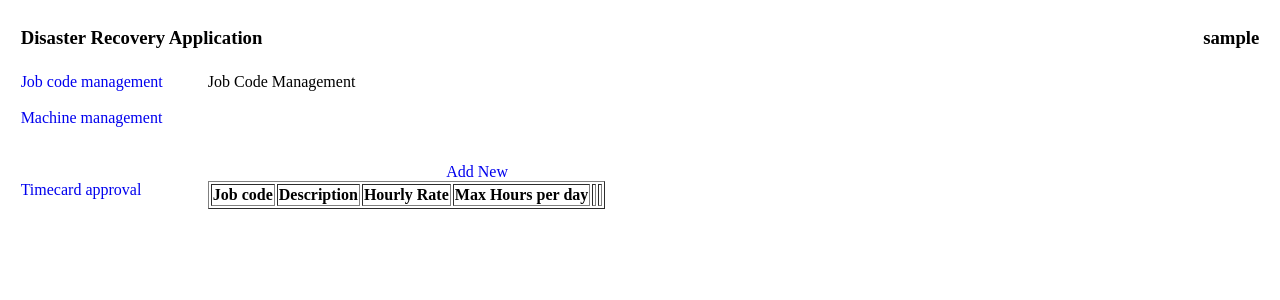
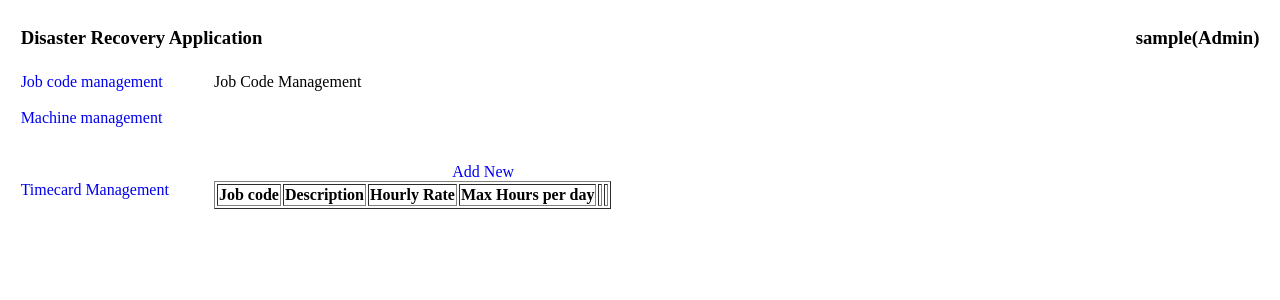
Before and after one commit to KanchanPat/DisasterRecoveryManagement, a Django app: page /job_management/ in a window 1280 px wide. Shown: the top 300 px of the page. Run offline with Django 3.2, Linux system fonts and the light colour scheme; the visitor is signed in with stand-in values (Sample User, id 1); data that the repository does not hold is empty; parts of the project's set-up code (start-up, migrations or seed data) failed here and were passed over.

Commit message:
merged project--good1

```diff
--- a/DRApp/settings.py
+++ b/DRApp/settings.py
@@ -86,7 +86,7 @@ DATABASES = {
         },
     }
 }
-LOGIN_REDIRECT_URL = '/timecard_approval/'
+LOGIN_REDIRECT_URL = '/timecard_management'
 TIMECARDDETAILS_SESSION_ID = 'y'
 
 # Password validation
--- a/DRApp/urls.py
+++ b/DRApp/urls.py
@@ -32,7 +32,7 @@ urlpatterns = [
     path('machine_update/<int:pk>/', MachineUpdate.as_view(), name='machine_update'),
     path('machine_create/', MachineCreate.as_view(), name='machine_create'),
     path('machine_delete/<int:pk>/', MachineDelete.as_view(), name='machine_delete'),
-    path('timecard_approval/', TimeCardList.as_view(), name='timecard_approval' ),
+    path('timecard_management/', TimeCardList.as_view(), name='timecard_management' ),
     path('timecard/',views.create_timecard,name='timecard'),
     # path('timecard_submission/',)
 ]
--- a/template/base.html
+++ b/template/base.html
@@ -19,7 +19,8 @@
 
     <div class="header">
         <div class="title">
-            <h3 style="margin-top:0.5px;margin-bottom: 2%">Disaster Recovery Application<span style="float: right">{{ user.username }}</span>
+            <h3 style="margin-top:0.5px;margin-bottom: 2%">Disaster Recovery Application<span style="float: right">
+                {{ user.username }}{% if user.is_superuser %}(Admin){% endif %}</span>
             </h3>
         </div>
     </div>
@@ -31,7 +32,7 @@
                 <a href="{% url 'job_management' %}">Job code management</a><br><br>
                 <a href="{% url 'machine_management' %}">Machine management</a><br><br>
                 <br><br>
-                <a href="{% url 'timecard_approval' %}">Timecard approval</a>
+                <a href="{% url 'timecard_management' %}">Timecard Management</a>
                 {% endif %}
                 {% if not user.is_superuser %}
                  <a href="{% url 'timecard_submission' %}">Job code management</a><br><br>
--- a/template/timecard_management.html
+++ b/template/timecard_management.html
@@ -1,6 +1,6 @@
 {% extends "base.html" %}
 {% block content %}
-    <span style="margin-left:45px;">Timesheet Approval</span>
+    <span style="margin-left:45px;">Timesheet Management</span>
     <br><br><br><br><br>
     <div style="float: right;margin-right:22%"><a href="{% url 'job_create' %}"> Add New</a></div>
     <div style="margin-left:45px;">
--- a/timecard/models.py
+++ b/timecard/models.py
@@ -37,7 +37,7 @@ class Timecard(models.Model):
     total_amount = models.IntegerField(default=0)
 
     def get_absolute_url(self):
-        return reverse('job_management', kwargs={'pk': self.pk})
+        return reverse('timecard_management', kwargs={'pk': self.pk})
 
     def __str__(self):
         return self.site_code
--- a/timecard/views.py
+++ b/timecard/views.py
@@ -24,7 +24,7 @@ from timecard.models import Job, Machine, MachineEntry
 class TimeCardList(ListView):
     model = Timecard
     context_object_name = 'time_card_list'
-    template_name = 'base.html'
+    template_name = 'timecard_management.html'
 
 
 @method_decorator(login_required, name='dispatch')
```
